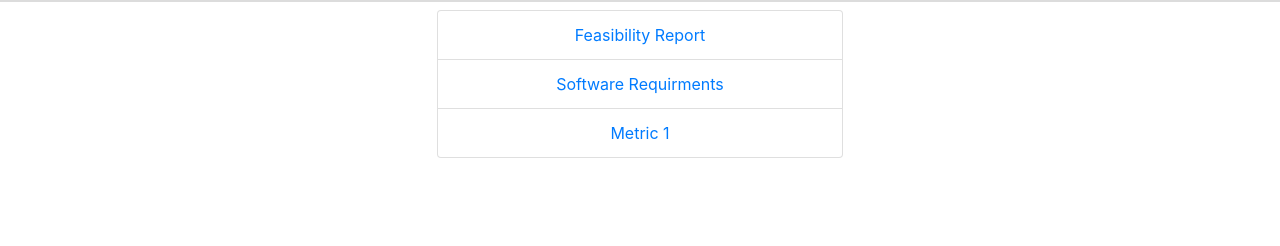
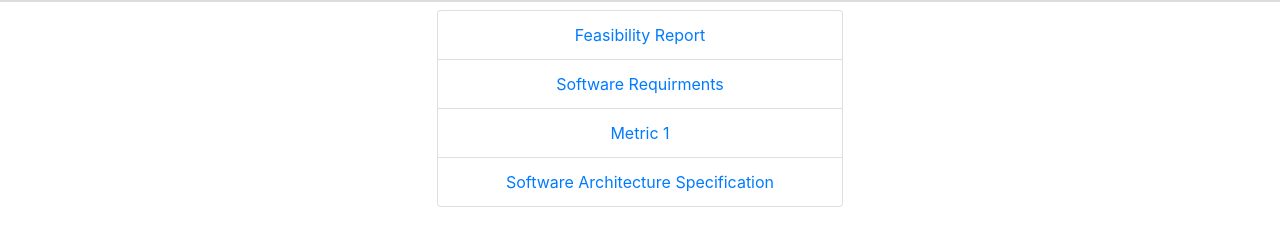
Before and after one commit to davdevor/CapstoneWebsite, a plain HTML site: page www/ProjectLog.html in a window 1280 px wide. Shown: the part 62-308 px from the top of the page. Drawn offline with nearby package versions, Linux system fonts and the light colour scheme.

Commit message:
added rf3

```diff
--- a/www/ProjectLog.html
+++ b/www/ProjectLog.html
@@ -34,6 +34,7 @@
 			  <li class="list-group-item"><a href="https://docs.google.com/document/d/1_5yarPJDZgflFDFhSkfk3D2oaduCfevRh3oP3wuhCLc/edit?usp=sharing" target="_blank">Software Requirments</a>
 </li>
 			  <li class="list-group-item"><a href="https://drive.google.com/file/d/1zOBcrjZeXhCuR9oK_QLy50z-ZL8IresB/view?usp=sharing" target="_blank">Metric 1</a>
+			  <li class="list-group-item"><a href ="https://docs.google.com/document/d/1UyMoho7vu66hWK2QwnLvxTOG_9tedvj6mk1SVtHYPNo/edit?usp=sharing" target="_blank">Software Architecture Specification</a>
 </li>
                         </ul>
                 </div>
```
